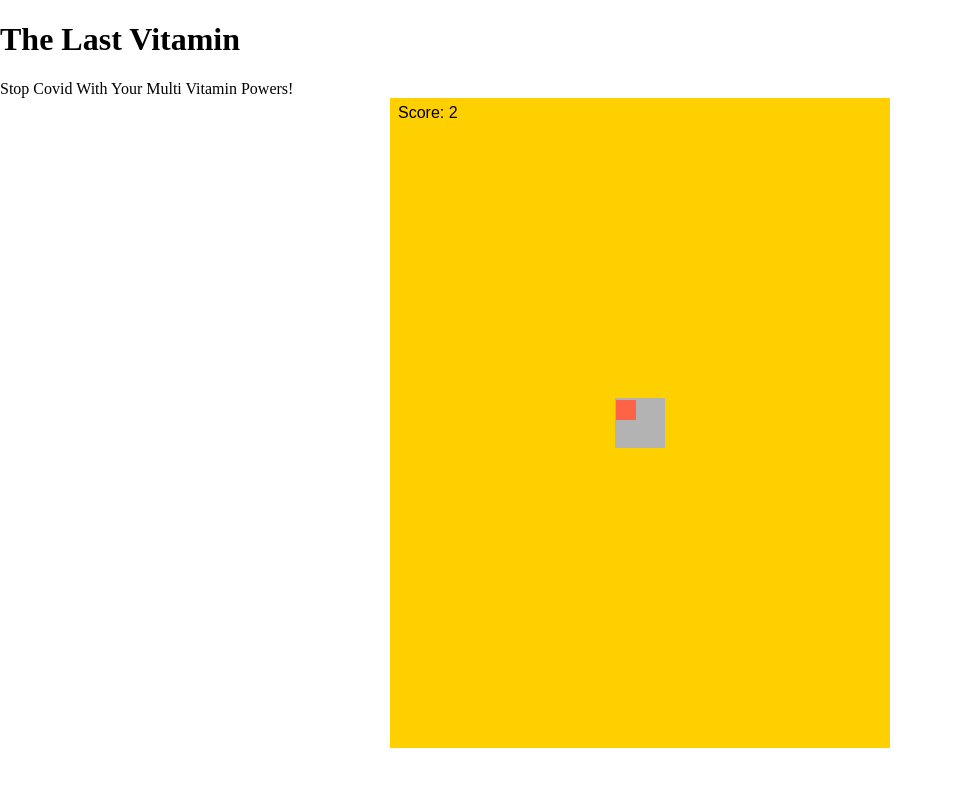
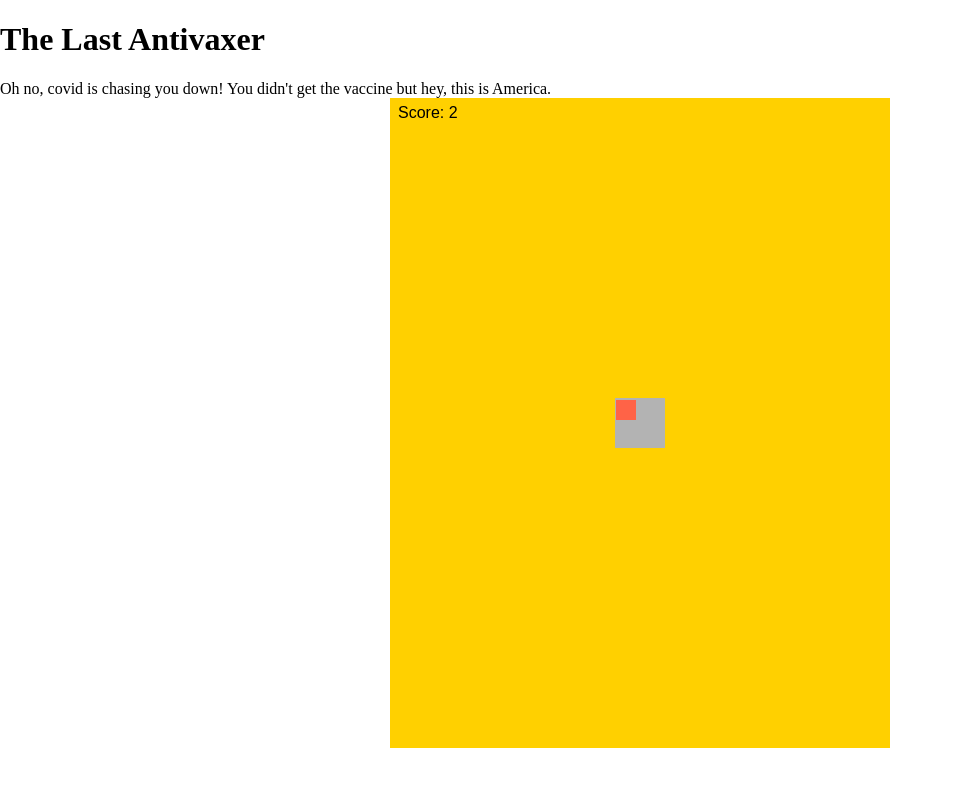
Before and after one commit to CTECH-IT/ip1-samodell7, a plain HTML site: page index.html in a window 1280 px wide. Shown: the whole page, without its empty margins (0-953 px from the left). Drawn offline with nearby package versions, Linux system fonts and the light colour scheme.

Commit message:
finished game

```diff
--- a/index.html
+++ b/index.html
@@ -12,8 +12,8 @@
 
 <body>
   <header>
-    <h1 class="page-title">The Last Vitamin</h1>
-    <p>Stop Covid With Your Multi Vitamin Powers!</p>
+    <h1 class="page-title">The Last Antivaxer</h1>
+    <p>Oh no, covid is chasing you down! You didn't get the vaccine but hey, this is America.</p>
   </header>
 
   <canvas id="Lawton" width="500" height="650"></canvas>
```
